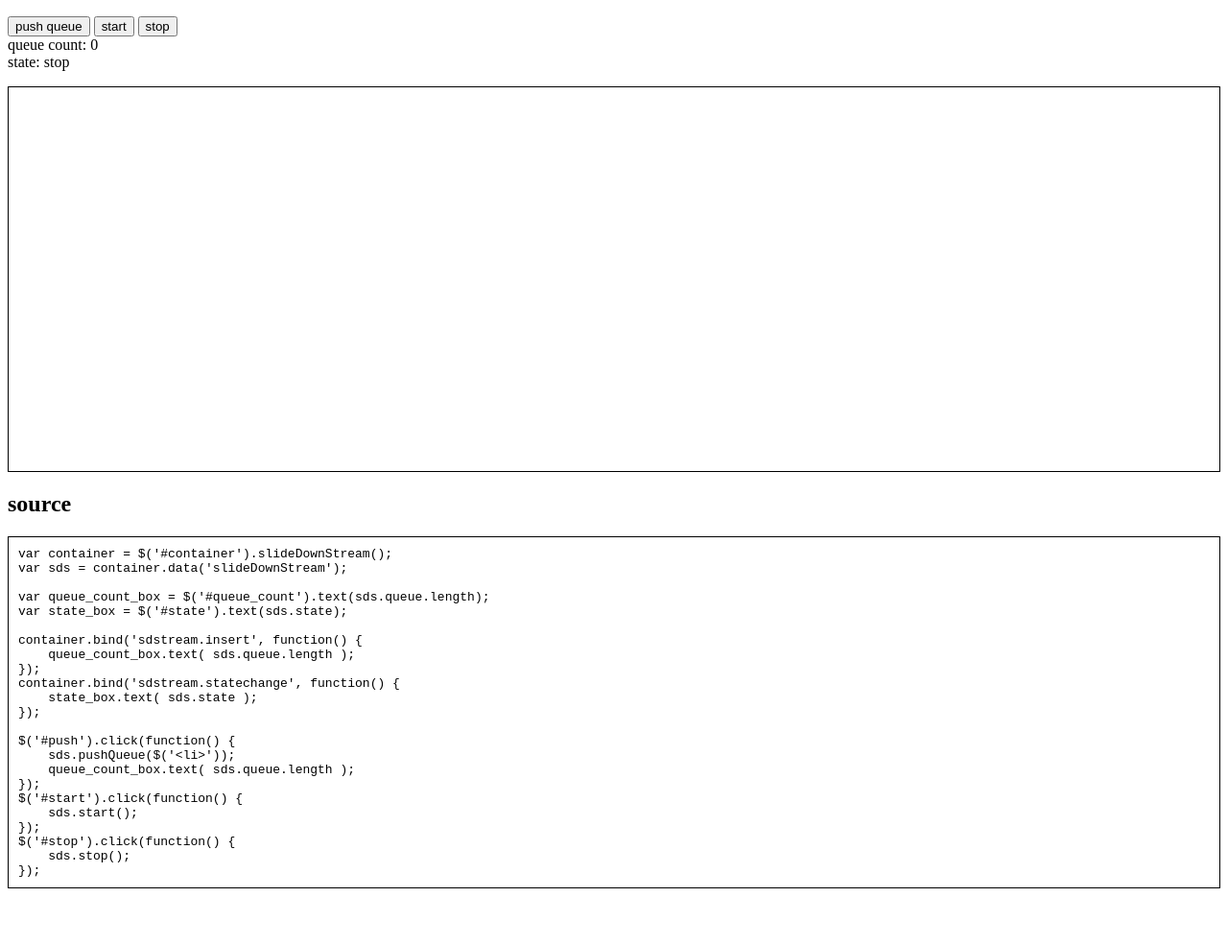
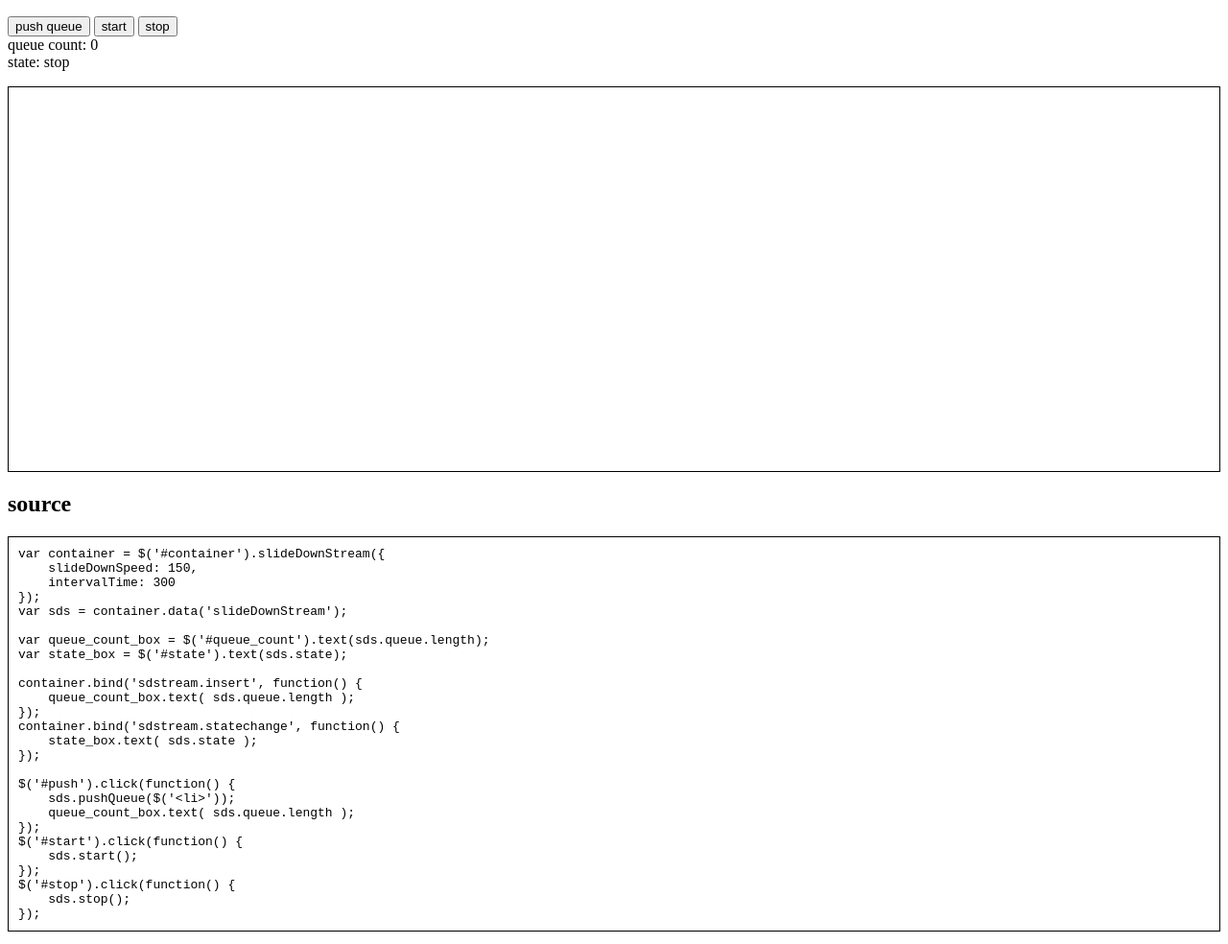
Before and after one commit to hokaccha/jquery.ui.slideDownStream, a plain HTML site: page sample/index.html in a window 1280 px wide. Shown: the part 110-1094 px from the top of the page at 96% size. Before the commit the page ends 1049 px from the top, so only its background shows below. Drawn offline with Linux system fonts and the light colour scheme.

Commit message:
update sample

```diff
--- a/sample/index.html
+++ b/sample/index.html
@@ -48,7 +48,10 @@
 
 <section id="source">
 <h2>source</h2>
-<pre><code>var container = $('#container').slideDownStream();
+<pre><code>var container = $('#container').slideDownStream({
+    slideDownSpeed: 150,
+    intervalTime: 300
+});
 var sds = container.data('slideDownStream');
 
 var queue_count_box = $('#queue_count').text(sds.queue.length);
@@ -78,7 +81,10 @@ $('#stop').click(function() {
 <script src="../lib/qunit.js"></script>
 <script src="../jquery.ui.slideDownStream.js"></script>
 <script>
-var container = $('#container').slideDownStream();
+var container = $('#container').slideDownStream({
+    slideDownSpeed: 150,
+    intervalTime: 300
+});
 var sds = container.data('slideDownStream');
 
 var queue_count_box = $('#queue_count').text(sds.queue.length);
```
